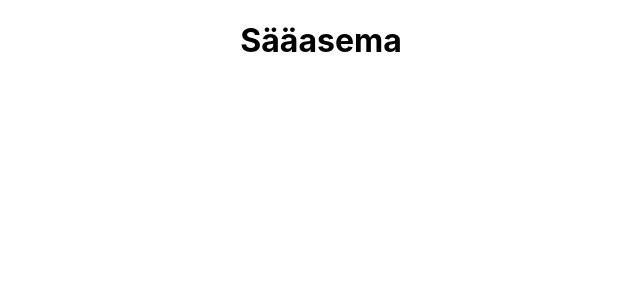
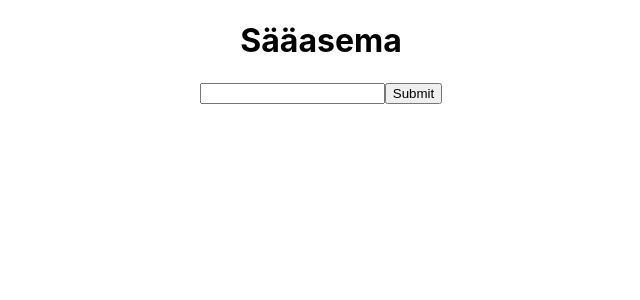
Before and after one commit to smyllynen/saa-asema, a React (Create React App) app: page / in a window 1280 px wide. Shown: the top 300 px of the page, without its empty margins (319-959 px from the left). Built offline with nearby package versions, Linux system fonts and the light colour scheme.

Commit message:
add form

```diff
--- a/src/App.js
+++ b/src/App.js
@@ -1,12 +1,14 @@
 import React, { Component } from 'react';
 import './App.css';
-import Header from './Header.js';
+import Header from "./Header";
+import Form from './Form';
 
 class App extends Component {
   render() {
     return (
       <div className="App">
-        <Header title="Sääasema"/>
+        <Header title="Sääasema" />
+        <Form />
       </div>
     );
   }
--- /dev/null
+++ b/src/Form.js
@@ -0,0 +1,14 @@
+import React, { Component } from 'react';
+
+class Form extends Component {
+  render() {
+    return (
+      <form>
+        <input type="text" name="city" />
+        <input type="submit" value="Submit" />
+      </form>
+    )
+  }
+}
+
+export default Form;
```
